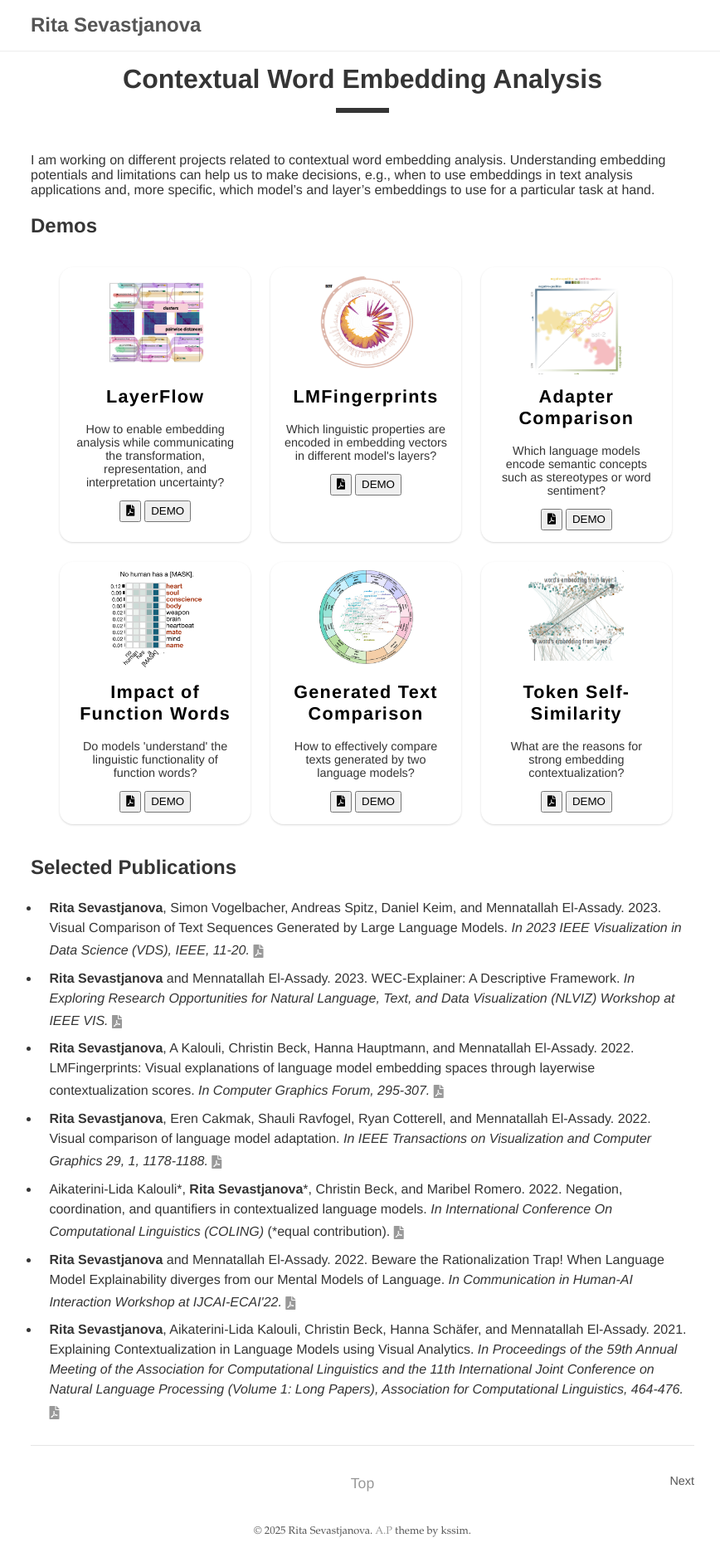
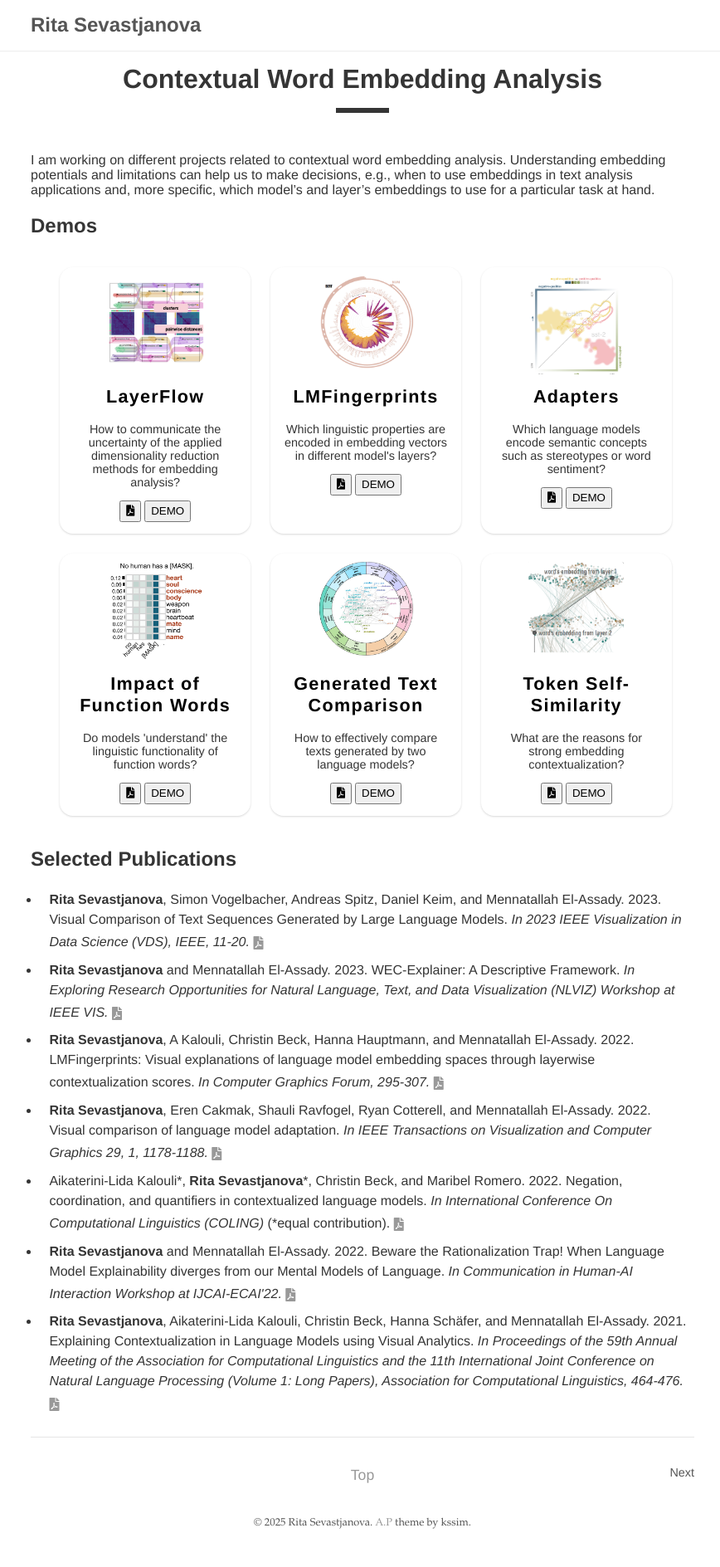
Before and after one commit to rita-sevastjanova/rita-sevastjanova.github.io, a Jekyll site: the page built from posts/_posts/2024-01-28-contextual-word-embeddings.md, in a window 1280 px wide. Shown: the whole page at 83% size, without its empty margins (203-1071 px from the left). Built offline with Jekyll 4.4.1, drawn with Linux system fonts in a browser that asks for light colours.

Commit message:
description

```diff
--- a/posts/_posts/2024-01-28-contextual-word-embeddings.md
+++ b/posts/_posts/2024-01-28-contextual-word-embeddings.md
@@ -3,10 +3,10 @@ layout: post
 title:  "Contextual Word Embedding Analysis"
 info: "What linguistic properties are encoded in contextual word embeddings?"
 tech: "conceptual framework, design studies, applications, evaluation studies"
-demos: [  {name: "LayerFlow", pdf: "https://arxiv.org/abs/2504.10504", link: "https://layerflow.ivia.ch", img: "assets/img/layerflow.png", descr: "How to enable embedding analysis while communicating the transformation, representation, and interpretation uncertainty?"},
+demos: [  {name: "LayerFlow", pdf: "https://arxiv.org/abs/2504.10504", link: "https://layerflow.ivia.ch", img: "assets/img/layerflow.png", descr: "How to communicate the uncertainty of the applied dimensionality reduction methods for embedding analysis?"},
 #        {name: "Conceptual Framework", pdf: "https://bib.dbvis.de/publications/view/1028", link: "https://embedding-framework.lingvis.io", img: "assets/img/framework.png", descr: "What to consider when designing applications for word embedding contextualization tasks?"},
         {name: "LMFingerprints", pdf: "https://onlinelibrary.wiley.com/doi/full/10.1111/cgf.14541", link: "https://lmfingerprints.lingvis.io", img: "assets/img/lmfingerprints.png", descr: "Which linguistic properties are encoded in embedding vectors in different model's layers?"},
-        {name: "Adapter Comparison", pdf: "https://ieeexplore.ieee.org/abstract/document/9904461", link: "https://adapters.demo.lingvis.io", img: "assets/img/adapters.png", descr: "Which language models encode semantic concepts such as stereotypes or word sentiment?"},
+        {name: "Adapters", pdf: "https://ieeexplore.ieee.org/abstract/document/9904461", link: "https://adapters.demo.lingvis.io", img: "assets/img/adapters.png", descr: "Which language models encode semantic concepts such as stereotypes or word sentiment?"},
         {name: "Impact of Function Words", pdf: "https://aclanthology.org/2022.coling-1.272/", link: "https://function-words.lingvis.io", img: "assets/img/function-words.png", descr: "Do models 'understand' the linguistic functionality of function words?"},
         {name: "Generated Text Comparison", pdf: "https://ieeexplore.ieee.org/abstract/document/10357717", link: "https://prompt-comparison.lingvis.io", img: "assets/img/prompt-comparison.png", descr: "How to effectively compare texts generated by two language models?"},
         {name: "Token Self-Similarity", pdf: "https://aclanthology.org/2021.acl-long.39/", link: "https://embeddings-explained.lingvis.io", img: "assets/img/interlinked-projections.png", descr: "What are the reasons for strong embedding contextualization?"}]
```
Also changed, not shown: 2 other files.
